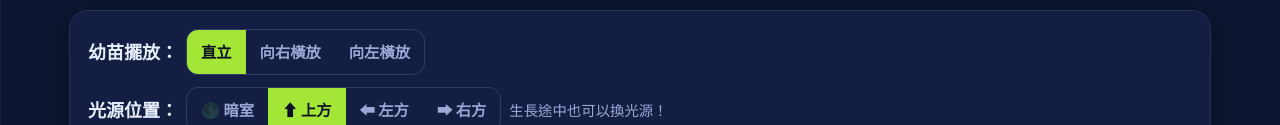
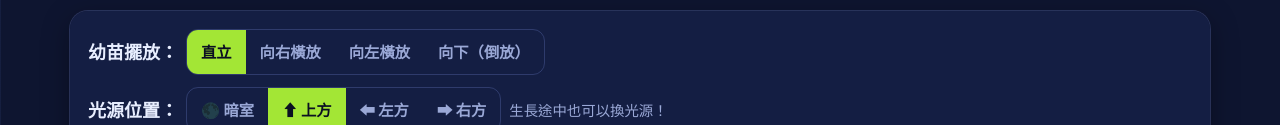
Before and after one commit to batyunching/bio-ch4, a plain HTML site: page unit4-3.html in a window 1280 px wide. Both pictures are taken after a click on the button "⏩ 過 1 天". Shown: the part 3807-3932 px from the top of the page. Drawn offline with Linux system fonts and the light colour scheme.

Commit message:
向性模擬器：幼苗新增「向下（倒放）」擺放
Co-Authored-By: Claude Opus 5.5 <noreply@anthropic.com>
Claude-Session: https://claude.ai/code/session_01CaysEpnfbUeWG7ctU5PCo1

```diff
--- a/unit4-3.html
+++ b/unit4-3.html
@@ -253,7 +253,7 @@ html.projector .daytag{ color:var(--c-plant-d); }
   <div class="panel lab">
     <div class="bar">
       <span style="font-weight:700">幼苗擺放：</span>
-      <div class="seg" id="segOri"><button data-v="0" aria-pressed="true">直立</button><button data-v="90">向右橫放</button><button data-v="-90">向左橫放</button></div>
+      <div class="seg" id="segOri"><button data-v="0" aria-pressed="true">直立</button><button data-v="90">向右橫放</button><button data-v="-90">向左橫放</button><button data-v="180">向下（倒放）</button></div>
     </div>
     <div class="bar">
       <span style="font-weight:700">光源位置：</span>
@@ -444,8 +444,9 @@ html.projector .daytag{ color:var(--c-plant-d); }
   function rot(v, deg){ var r = deg * Math.PI / 180; return { x: v.x * Math.cos(r) - v.y * Math.sin(r), y: v.x * Math.sin(r) + v.y * Math.cos(r) }; }
   function norm(v){ var l = Math.sqrt(v.x * v.x + v.y * v.y) || 1; return { x:v.x / l, y:v.y / l }; }
   function ang(v){ return Math.atan2(v.y, v.x); }
-  function turn(cur, target, maxDeg){
+  function turn(cur, target, maxDeg, prefer){
     var d = ang(target) - ang(cur); while(d > Math.PI) d -= 2 * Math.PI; while(d < -Math.PI) d += 2 * Math.PI;
+    if(prefer && Math.abs(d) > Math.PI - 0.02) d = prefer * Math.abs(d); // 正好反方向時，莖和根往不同邊彎，才不會疊在一起
     var m = maxDeg * Math.PI / 180; d = Math.max(-m, Math.min(m, d));
     return rot(cur, d * 180 / Math.PI);
   }
@@ -463,12 +464,12 @@ html.projector .daytag{ color:var(--c-plant-d); }
     for(var k = 0; k < 6; k++){
       var L = LIGHT[light];
       var tS = norm({ x: 0 * 0.6 + (L ? L.x * 1.1 : 0), y: -0.6 + (L ? L.y * 1.1 : 0) });
-      sDir = turn(sDir, tS, 12);
+      sDir = turn(sDir, tS, 12, 1);
       if(stem.length && inside({ x: stem[stem.length-1].x + sDir.x * 3.4, y: stem[stem.length-1].y + sDir.y * 3.4 })) sAng.push(ang(sDir));
       var tip = stem[stem.length - 1], nx = { x: tip.x + sDir.x * 3.4, y: tip.y + sDir.y * 3.4 };
       if(inside(nx)) stem.push(nx);
       var tR = norm({ x: L ? -L.x * 0.45 : 0, y: 1 + (L ? -L.y * 0.45 : 0) });
-      rDir = turn(rDir, tR, 10);
+      rDir = turn(rDir, tR, 10, 1);
       var rt = root[root.length - 1], nr = { x: rt.x + rDir.x * 2.6, y: rt.y + rDir.y * 2.6 };
       if(inside(nr)) root.push(nr);
     }
@@ -516,6 +517,7 @@ html.projector .daytag{ color:var(--c-plant-d); }
     else if(light === 'top') t += '<li>光從上方來：莖<b>朝上（光源）</b>長。</li>';
     else t += '<li>光從' + (light === 'left' ? '左' : '右') + '方來：莖彎向<b>光源</b>（向光性），同時也受引力影響有點往上（負向地性）。</li>';
     t += '<li>根一直<b>往下（地心）</b>長（向地性）' + (light !== 'none' && light !== 'top' ? '，並稍微<b>背離光源</b>（負向光性）' : '') + '。</li></ul>';
+    if(ori === 180) t += '<p style="margin-top:6px">🙃 幼苗倒放：一開始莖朝下、根朝上。幾天後，<b>莖會慢慢彎回朝上</b>（負向地性' + (light === 'none' ? '' : '、向光性') + '），<b>根會彎回朝下</b>（向地性），所以莖和根都會長成像「U」字的彎曲。</p>';
     if(day <= 1) t += '<p style="margin-top:6px">⏱ 向性是<b>生長</b>的反應，才 1 天變化還不明顯，多等幾天再看看。</p>';
     if(challenge){
       if(sShape()){ sWin = true; UNIT.rewardOnce('a43-S', 15, 'S 形挑戰成功'); challenge = false; }
```
